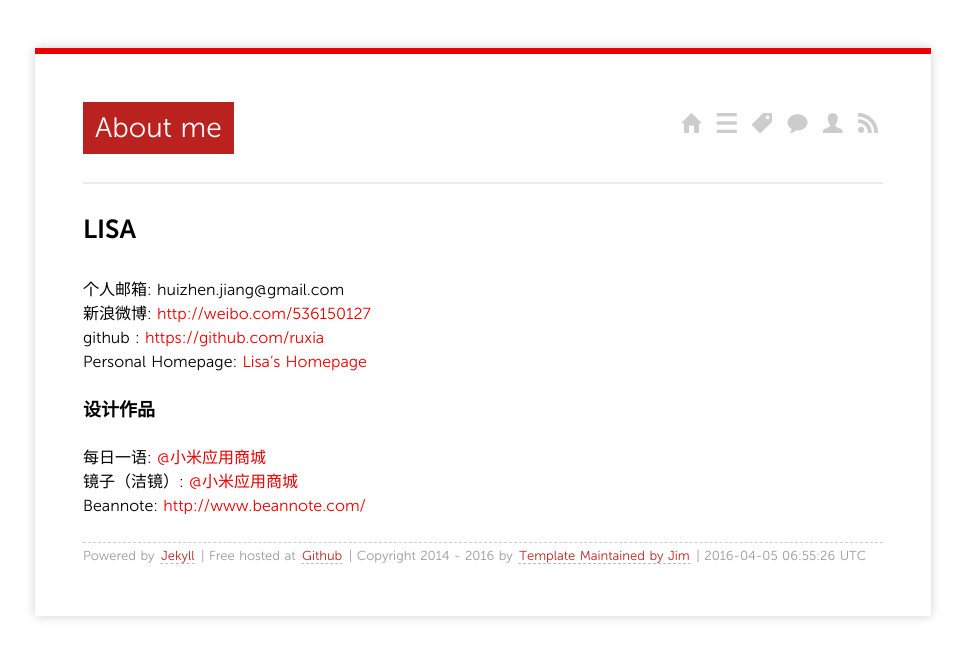
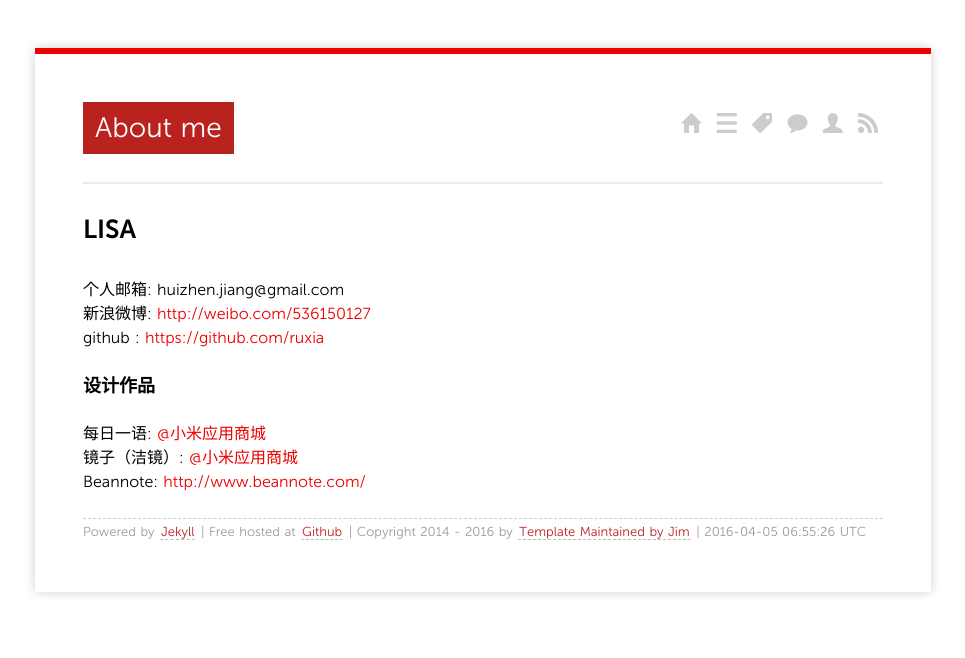
Before and after one commit to ruxia/ruxia.github.com, a Jekyll site: the page built from about/index.md, in a window 1280 px wide. Shown: the top 658 px of the page, without its empty margins (157-1122 px from the left). Built offline with Jekyll 4.4.1, drawn with Linux system fonts in a browser that asks for light colours; nearby versions of some CDN libraries; Markdown is read by kramdown in place of the engine named in the settings; comment, search, counter and statistics services are not loaded.

Commit message:
change the about me

```diff
--- a/about/index.md
+++ b/about/index.md
@@ -9,7 +9,6 @@ comments: yes
 个人邮箱: huizhen.jiang@gmail.com
 新浪微博: [http://weibo.com/536150127](http://weibo.com/536150127)
 github : [https://github.com/ruxia](https://github.com/ruxia)
-Personal Homepage: [Lisa's Homepage](http://dutphonelab.org/jianghuizhen/)
 
 ###设计作品
 每日一语: [@小米应用商城](http://app.mi.com/detail/61735)
```
